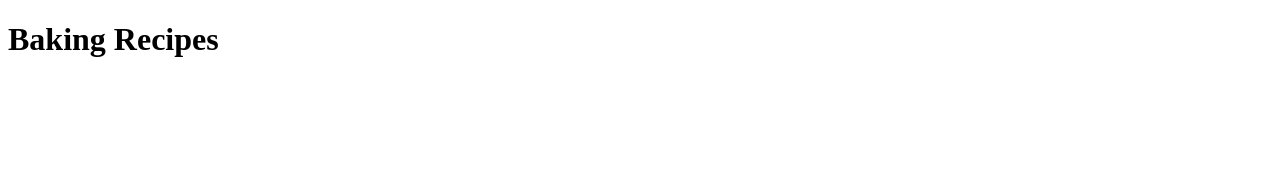
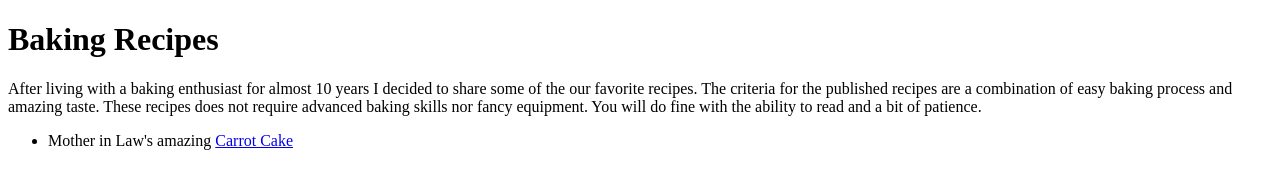
Before and after one commit to Paalchrb/odin-recipies, a plain HTML site: page index.html in a window 1280 px wide. Drawn offline with Linux system fonts and the light colour scheme.

Commit message:
Add ingress and structure recipes as list
Add introduction text between headline and
recipe list. The list of recipes are now
wrapped in an ul tag

```diff
--- a/index.html
+++ b/index.html
@@ -8,5 +8,15 @@
   <body>
     <!-- Page content below this line-->
     <h1>Baking Recipes</h1>
+    <p>
+      After living with a baking enthusiast for almost 10 years I decided to share some
+      of the our favorite recipes. The criteria for the published recipes are a combination
+      of easy baking process and amazing taste. These recipes does not require advanced
+      baking skills nor fancy equipment. You will do fine with the ability to
+      read and a bit of patience.
+    </p>
+    <ul>
+      <li>Mother in Law's amazing <a href="./recipes/carrot-cake.html">Carrot Cake</a></li>
+    </ul>
   </body>
 </html>
```
